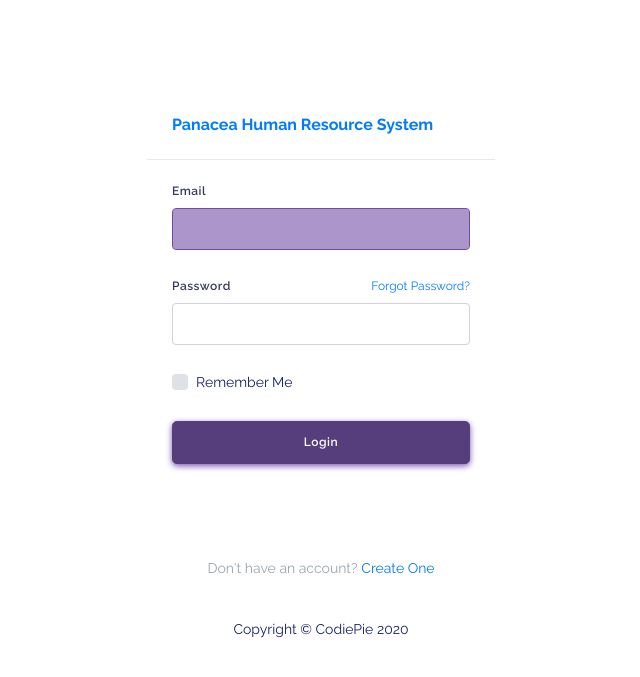
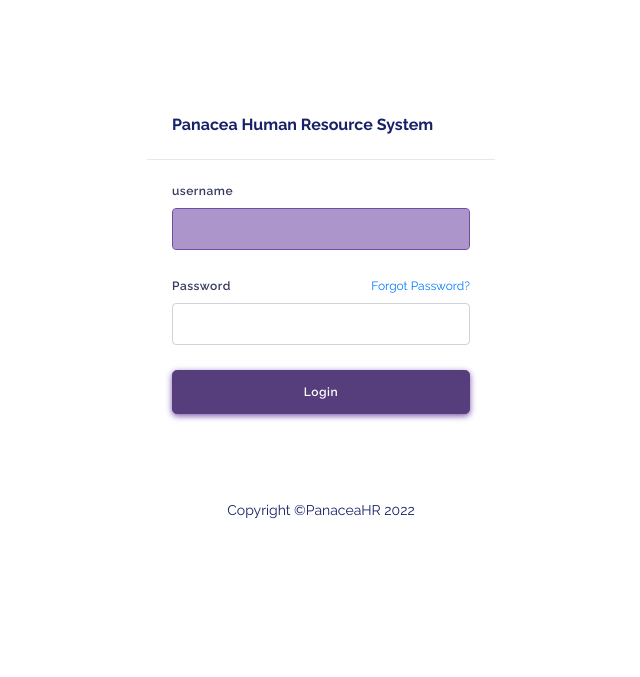
Before and after one commit to rogy-code/PanaceaHRMS, a Django app: page / in a window 1280 px wide. Shown: the top 677 px of the page, without its empty margins (319-959 px from the left). Run offline with Django 4.2, Linux system fonts and the light colour scheme; some libraries are stand-ins or nearby versions.

Commit message:
auth success

```diff
--- a/PanaceaHR/accounts/templates/accounts/login.html
+++ b/PanaceaHR/accounts/templates/accounts/login.html
@@ -6,7 +6,7 @@
 <head>
 <meta charset="UTF-8">
 <meta content="width=device-width, initial-scale=1, maximum-scale=1, shrink-to-fit=no" name="viewport">
-<title>Login &mdash; CodiePie</title>
+<title>Login &mdash; PanaceaHR</title>
 
 <!-- General CSS Files -->
 <link rel="stylesheet" href="{% static 'assets/modules/bootstrap/css/bootstrap.min.css' %}">
@@ -31,19 +31,29 @@
                         <!-- <img src="http://puffintheme.com/craft/codiepie/dist/assets/img/CodiePie-fill.svg" alt="logo" width="100" class="shadow-light rounded-circle"> -->
                     </div>
                     <div class="card card-primary">
+                        {% if messages %}
+                        <ul class="messages">
+                          {% for message in messages %}
+                          <li {% if message.tags %} class="{{ message.tags }} bg-success text-center text-light p-2 rounded-pill" {% endif %}>{{ message }}</li>
+                            {% endfor %}
+                        </ul>
+                        {% endif %}
+
                         <div class="card-header">
-                            <a href="{% url 'home' %}">
+
                                 <h4>Panacea Human Resource System</h4>
-                            </a>
+
 
                         </div>
                         <div class="card-body">
-                            <form method="POST" action="#" class="needs-validation" novalidate="">
+                            <form method="POST"  class="needs-validation" >
+                                {% csrf_token %}
+
                                 <div class="form-group">
-                                    <label for="email">Email</label>
-                                    <input id="email" type="email" class="form-control" name="email" tabindex="1" required autofocus>
+                                    <label for="email">username</label>
+                                    <input id="email" type="text" class="form-control" name="username" tabindex="1" required autofocus>
                                     <div class="invalid-feedback">
-                                        Please fill in your email
+                                        Please fill in your username
                                     </div>
                                 </div>
                                 <div class="form-group">
@@ -60,12 +70,7 @@
                                         please fill in your password
                                     </div>
                                 </div>
-                                <div class="form-group">
-                                    <div class="custom-control custom-checkbox">
-                                        <input type="checkbox" name="remember" class="custom-control-input" tabindex="3" id="remember-me">
-                                        <label class="custom-control-label" for="remember-me">Remember Me</label>
-                                    </div>
-                                </div>
+
                                 <div class="form-group">
                                     <button type="submit" class="btn btn-primary btn-lg btn-block" tabindex="4">
                                     Login
@@ -75,11 +80,11 @@
 
                         </div>
                     </div>
-                    <div class="mt-5 text-muted text-center">
+                    <!-- <div class="mt-5 text-muted text-center">
                         Don't have an account? <a href="auth-register.html">Create One</a>
-                    </div>
+                    </div> -->
                     <div class="simple-footer">
-                        Copyright &copy; CodiePie 2020
+                        Copyright &copy;PanaceaHR {% now 'Y' %}
                     </div>
                 </div>
             </div>
--- a/PanaceaHR/accounts/urls.py
+++ b/PanaceaHR/accounts/urls.py
@@ -1,5 +1,6 @@
 from django.urls import path
 from  . import views
 urlpatterns = [
-    path('', views.login, name='login'),
+    path('', views.loginView, name='login'),
+    path('logout/', views.logoutUser, name='logout'),
 ]
--- a/PanaceaHR/accounts/views.py
+++ b/PanaceaHR/accounts/views.py
@@ -1,7 +1,45 @@
-from django.shortcuts import render
+from django.contrib import messages
+from django.db.models import Q
+from django.shortcuts import render, redirect
+from django.core.paginator import Paginator
+from django.contrib.auth.decorators import login_required
+
+from django.contrib.auth.models import User
+from django.contrib.auth import authenticate, login, logout
+from django.contrib.auth.forms import UserCreationForm, UserChangeForm
+# from .models import User
+from .forms import UserForm
+# from django.contrib.auth import login as auth_login
 
 # Create your views here.
 
-def login(request):
-    context = {}
+
+def loginView(request):
+    page = 'login'
+    if request.user.is_authenticated:
+                return redirect('home')
+
+    if request.method == 'POST':
+        username = request.POST.get('username').lower()
+        password = request.POST.get('password')
+
+        try:
+            user = User.objects.get(username=username)
+        except:
+            messages.error(request, 'Invalid login credentials')
+        user = authenticate(request, username=username, password=password)
+
+        if user is not None:
+            login(request, user)
+            return redirect("home")
+        else:
+            messages.error(request, 'Invalid login credentials')
+            return redirect('login')
+    context = {'page': page}
     return render(request, 'accounts/login.html', context)
+
+
+def logoutUser(request):
+    logout(request)
+    messages.success(request, 'User logged out')
+    return redirect('login')
--- a/PanaceaHR/templates/header.html
+++ b/PanaceaHR/templates/header.html
@@ -35,7 +35,7 @@
                     Activities</a>
                 <a href="features-settings.html" class="dropdown-item has-icon"><i class="fas fa-cog"></i> Settings</a>
                 <div class="dropdown-divider"></div>
-                <a href="#" class="dropdown-item has-icon text-danger"><i class="fas fa-sign-out-alt"></i> Logout</a>
+                <a href="{% url 'logout' %}" class="dropdown-item has-icon text-danger"><i class="fas fa-sign-out-alt"></i> Logout</a>
             </div>
         </li>
     </ul>
```
Also changed, not shown: PanaceaHR/accounts/forms.py (added, +16 -0 lines), PanaceaHR/db.sqlite3.
